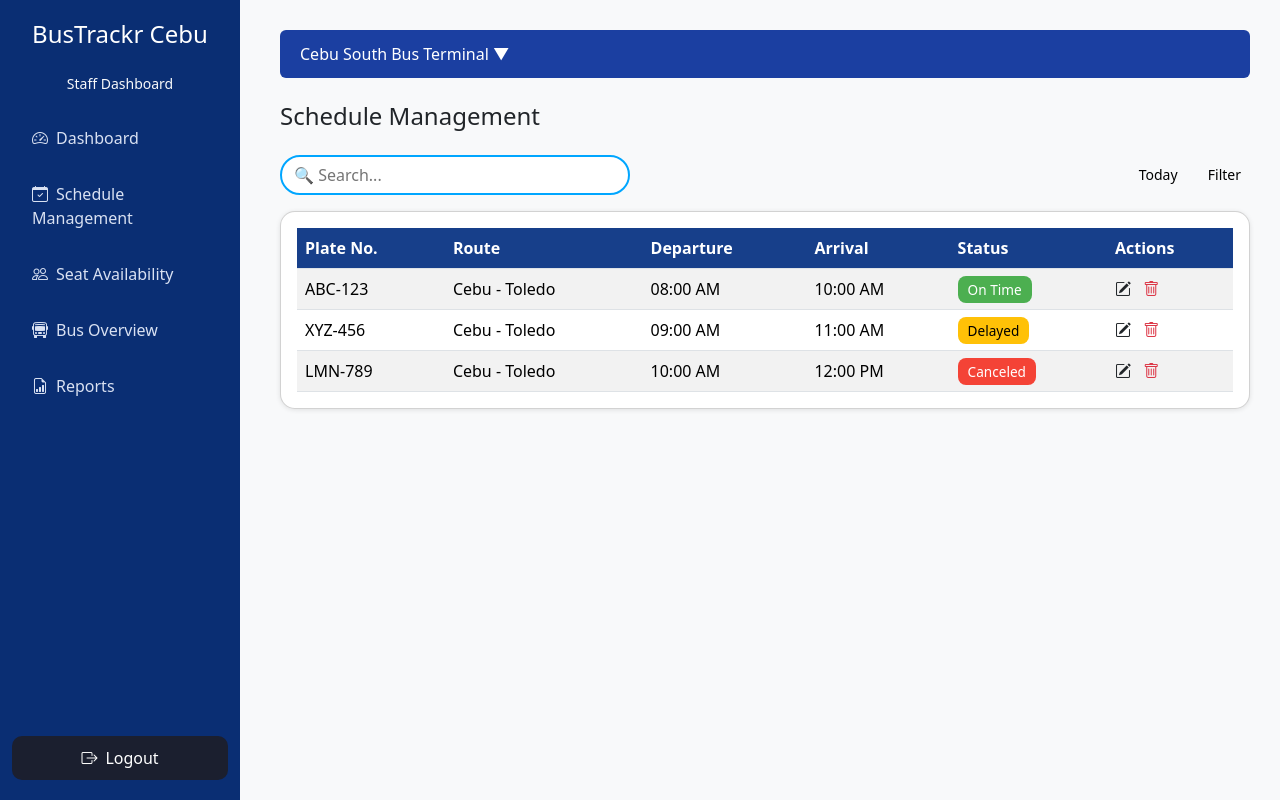
After one commit to shwalalala/bustrackr-project-decoy, a Django app: page /schedule/ in a window 1280 px wide. The commit adds this page. Run offline with Django 5.2, Linux system fonts and the light colour scheme.

Commit message:
staff dashboard interfaces not yet final

```diff
--- a/bustrackr_system/bustrackr_app/urls.py
+++ b/bustrackr_system/bustrackr_app/urls.py
@@ -6,7 +6,9 @@ urlpatterns = [
 
     path('dashboard/', views.staff_dashboard_view, name='staff_dashboard'),
     path('login/', views.staff_login_view, name='staff_login'),
-
-
+    path('schedule/', views.schedule_management, name='schedule_management'),
+    path('seat-availability/', views.seat_availability, name='seat_availability'),
+    path('bus-overview/', views.bus_overview, name='bus_overview'),
+    path('reports/', views.reports, name='reports'),
 
 ]
--- a/bustrackr_system/bustrackr_app/views.py
+++ b/bustrackr_system/bustrackr_app/views.py
@@ -40,8 +40,22 @@ def home(request):
 def staff_dashboard_view(request):
     return render(request, 'bustrackr_app/staff_dashboard.html')
 
+def schedule_management(request):
+    return render(request, 'bustrackr_app/staff_dashboard_schedule.html')
+
 def operator_dashboard_view(request):
     return render(request, 'bustrackr_app/operator_dashboard.html')
 
 def admin_dashboard_view(request):
     return render(request, 'bustrackr_app/admin_dashboard.html')
+
+from django.shortcuts import render
+
+def seat_availability(request):
+    return render(request, 'bustrackr_app/seat_availability.html')
+
+def bus_overview(request):
+    return render(request, 'bustrackr_app/bus_overview.html')
+
+def reports(request):
+    return render(request, 'bustrackr_app/reports.html')
--- /dev/null
+++ b/bustrackr_system/templates/bustrackr_app/staff_dashboard_schedule.html
@@ -0,0 +1,182 @@
+<!DOCTYPE html>
+<html lang="en">
+<head>
+  <meta charset="UTF-8">
+  <meta name="viewport" content="width=device-width, initial-scale=1.0">
+  <title>BusTrackr Cebu - Schedule Management</title>
+  <link href="https://cdn.jsdelivr.net/npm/bootstrap@5.3.3/dist/css/bootstrap.min.css" rel="stylesheet">
+  <link rel="stylesheet" href="https://cdn.jsdelivr.net/npm/bootstrap-icons@1.11.3/font/bootstrap-icons.css">
+  <style>
+    body {
+      background-color: #f8f9fa;
+    }
+    .sidebar {
+      height: 100vh;
+      background-color: #0a2e73;
+      color: #fff;
+      padding-top: 20px;
+      position: fixed;
+      width: 240px;
+    }
+    .sidebar .nav-link {
+      color: #d9e1f2;
+      font-weight: 500;
+      margin: 8px 0;
+      border-radius: 10px;
+    }
+    .sidebar .nav-link.active,
+    .sidebar .nav-link:hover {
+      background-color: #173f8a;
+      color: #fff;
+    }
+    .sidebar .logout {
+      position: absolute;
+      bottom: 20px;
+      width: 90%;
+      left: 5%;
+      background-color: #1b1f2f;
+      border-radius: 10px;
+      color: #fff;
+      text-align: center;
+      padding: 10px;
+      text-decoration: none;
+    }
+    .main-content {
+      margin-left: 250px;
+      padding: 30px;
+    }
+    .top-bar {
+      background-color: #1b3fa1;
+      color: #fff;
+      padding: 12px 20px;
+      border-radius: 6px;
+      font-weight: 500;
+    }
+    .bus-table th {
+      background-color: #173f8a;
+      color: #fff;
+    }
+    .bus-table {
+      border-radius: 15px;
+      overflow: hidden;
+      box-shadow: 0 1px 5px rgba(0,0,0,0.1);
+    }
+    .status-badge {
+      border-radius: 8px;
+      padding: 4px 10px;
+      color: #fff;
+      font-weight: 500;
+      font-size: 0.85rem;
+    }
+    .status-on {
+      background-color: #4CAF50;
+    }
+    .status-delay {
+      background-color: #FFC107;
+      color: #000;
+    }
+    .status-cancel {
+      background-color: #F44336;
+    }
+    .search-bar {
+      border: 2px solid #00a6ff;
+      border-radius: 20px;
+      padding: 6px 12px;
+      width: 100%;
+      max-width: 350px;
+      outline: none;
+    }
+  </style>
+</head>
+<body>
+
+  <!-- Sidebar -->
+  <div class="sidebar d-flex flex-column">
+    <h4 class="text-center mb-4">BusTrackr Cebu</h4>
+    <small class="text-center text-light mb-3">Staff Dashboard</small>
+    <nav class="nav flex-column px-3">
+      <a href="{% url 'staff_dashboard' %}" class="nav-link">
+        <i class="bi bi-speedometer2 me-2"></i>Dashboard
+      </a>
+      <a href="{% url 'schedule_management' %}" class="nav-link">
+        <i class="bi bi-calendar-check me-2"></i>Schedule Management
+      </a>
+      <a href="#" class="nav-link"><i class="bi bi-people me-2"></i>Seat Availability</a>
+      <a href="#" class="nav-link"><i class="bi bi-bus-front me-2"></i>Bus Overview</a>
+      <a href="#" class="nav-link"><i class="bi bi-file-earmark-bar-graph me-2"></i>Reports</a>
+    </nav>
+
+    <a href="#" class="logout"><i class="bi bi-box-arrow-right me-2"></i>Logout</a>
+  </div>
+
+  <!-- Main Content -->
+  <div class="main-content">
+    <div class="top-bar mb-4">
+      Cebu South Bus Terminal ▼
+    </div>
+
+    <h4 class="mb-4">Schedule Management</h4>
+
+    <!-- Search and Filters -->
+    <div class="d-flex justify-content-between align-items-center mb-3">
+      <input type="text" class="search-bar" placeholder="🔍 Search...">
+      <div>
+        <button class="btn btn-light btn-sm me-2">Today</button>
+        <button class="btn btn-light btn-sm">Filter</button>
+      </div>
+    </div>
+
+    <!-- Table -->
+    <div class="card p-3 bus-table">
+      <table class="table table-striped mb-0">
+        <thead>
+          <tr>
+            <th>Plate No.</th>
+            <th>Route</th>
+            <th>Departure</th>
+            <th>Arrival</th>
+            <th>Status</th>
+            <th>Actions</th>
+          </tr>
+        </thead>
+        <tbody>
+          <tr>
+            <td>ABC-123</td>
+            <td>Cebu - Toledo</td>
+            <td>08:00 AM</td>
+            <td>10:00 AM</td>
+            <td><span class="status-badge status-on">On Time</span></td>
+            <td>
+              <i class="bi bi-pencil-square text-dark me-2"></i>
+              <i class="bi bi-trash text-danger"></i>
+            </td>
+          </tr>
+          <tr>
+            <td>XYZ-456</td>
+            <td>Cebu - Toledo</td>
+            <td>09:00 AM</td>
+            <td>11:00 AM</td>
+            <td><span class="status-badge status-delay">Delayed</span></td>
+            <td>
+              <i class="bi bi-pencil-square text-dark me-2"></i>
+              <i class="bi bi-trash text-danger"></i>
+            </td>
+          </tr>
+          <tr>
+            <td>LMN-789</td>
+            <td>Cebu - Toledo</td>
+            <td>10:00 AM</td>
+            <td>12:00 PM</td>
+            <td><span class="status-badge status-cancel">Canceled</span></td>
+            <td>
+              <i class="bi bi-pencil-square text-dark me-2"></i>
+              <i class="bi bi-trash text-danger"></i>
+            </td>
+          </tr>
+        </tbody>
+      </table>
+    </div>
+  </div>
+
+</body>
+</html>
```
Also changed, not shown: bustrackr_system/templates/bustrackr_app/staff_dashboard.html (+151 -56 lines), bustrackr_system/templates/bustrackr_app/staff_dashboard_bus_overview.html (added, +26 -0 lines), bustrackr_system/templates/bustrackr_app/staff_dashboard_reports.html (added, +33 -0 lines), bustrackr_system/templates/bustrackr_app/staff_dashboard_seat_availability.html (added, +26 -0 lines).
